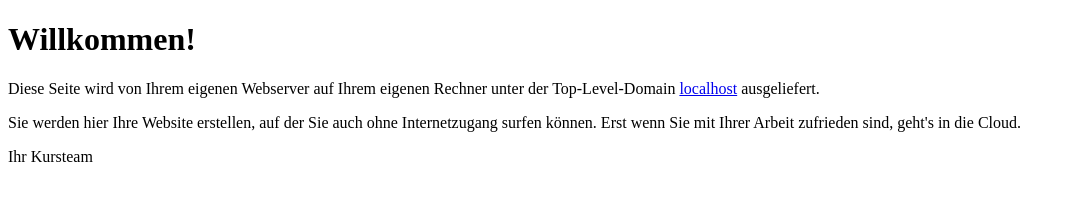
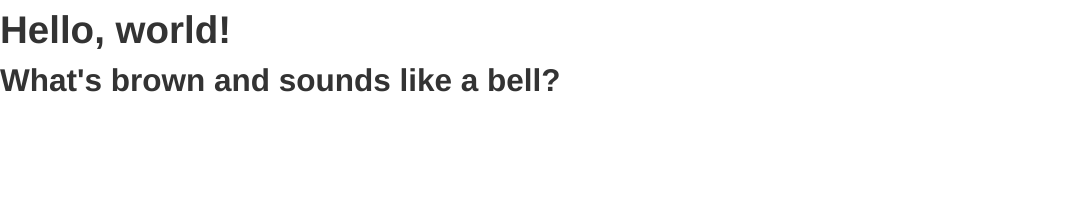
Before and after one commit to brezn1/webeng2013, a plain HTML site: page index.html in a window 1280 px wide. Shown: the whole page, without its empty margins (0-1083 px from the left). Drawn offline with nearby package versions, Linux system fonts and the light colour scheme.

Commit message:
add utf8 web conform

```diff
--- a/index.html
+++ b/index.html
@@ -1,25 +1,17 @@
     <!DOCTYPE html>
     <html>
     <head>
-<meta http-equiv="Content-Type" content="text/html;charset=utf-8" />
-<title>Willkommen!</title>
+    <meta http-equiv="Content-Type" content="text/html;charset=utf-8">
+    <title>Bootstrap 101 Template</title>
+    <meta name="viewport" content="width=device-width, initial-scale=1.0">
+    <!-- Bootstrap -->
+    <link href="bootstrap/css/bootstrap.min.css" rel="stylesheet" media="screen">
     </head>
     <body>
-<header>
-	<h1>Willkommen!</h1>
-</header>
-<article>
-	<p>
-		Diese Seite wird von Ihrem eigenen Webserver auf Ihrem eigenen Rechner unter der Top-Level-Domain
-		<a href="http://localhost">localhost</a> ausgeliefert.
-	</p>
-	<p>
-		Sie werden hier Ihre Website erstellen, auf der Sie auch ohne Internetzugang surfen können.
-		Erst wenn Sie mit Ihrer Arbeit zufrieden sind, geht's in die Cloud.
-	</p>
-	<p>
-		Ihr Kursteam
-	</p>
-</article>
+    <h1>Hello, world!
+    </h1>
+   <h2>What's brown and sounds like a bell?</h2>
+    <script src="http://code.jquery.com/jquery.js"></script>
+    <script src="bootstrap/js/bootstrap.min.js"></script>
     </body>
     </html>
```
Lines whose indentation alone changed are shown as unchanged.
